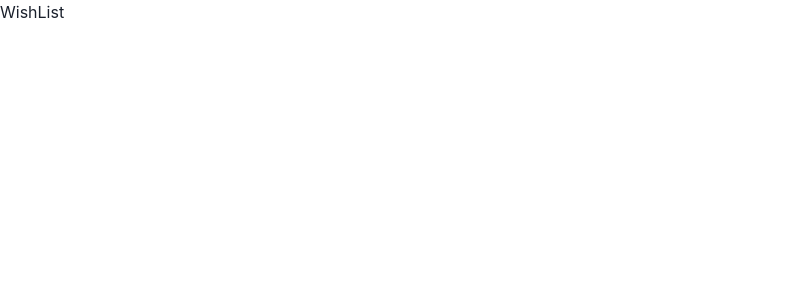
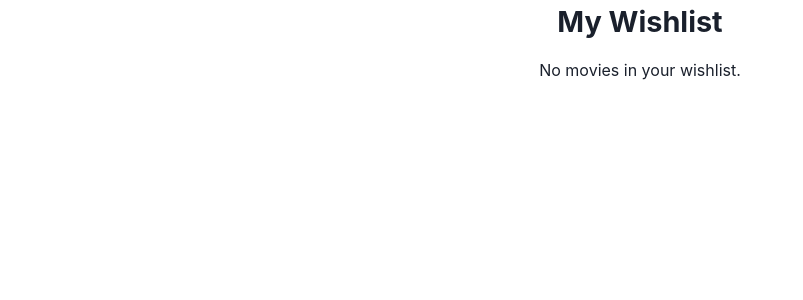
Before and after one commit to LemonLucy/EunFlix, a React (Vite) app: page /wishlist in a window 1280 px wide. Shown: the top 300 px of the page, without its empty margins (0-803 px from the left). Built offline with nearby package versions, Linux system fonts and the light colour scheme; sample sign-in values are in the browser's storage; a web font is replaced by a local one.

Commit message:
feat(wishlist) : Form

```diff
--- a/src/App.jsx
+++ b/src/App.jsx
@@ -10,6 +10,7 @@ import { loginSuccess,setEmail } from "./store/actions/authActions";
 import Popular from "./pages/Popular/Popular";
 import Search from "./pages/Search/Search";
 import WishList from "./pages/WishList/WishList";
+import { setWishlist } from "./store/slices/wishlistSlice";
 
 const App = () => {
   const dispatch = useDispatch();
@@ -18,10 +19,12 @@ const App = () => {
     try {
       const isAuthenticated = JSON.parse(localStorage.getItem('isLoggedIn'));
       const storedUser = JSON.parse(localStorage.getItem('user-info'));
+      const savedWishlist = JSON.parse(localStorage.getItem('wishlist')) || [];
 
       if (isAuthenticated && storedUser) {
         dispatch(loginSuccess());
         dispatch(setEmail(storedUser.email));
+        dispatch(setWishlist(savedWishlist));
       }
     } catch (error) {
       console.error("Failed to parse localStorage data:", error);
--- a/src/components/TitleCards/TitleCards.css
+++ b/src/components/TitleCards/TitleCards.css
@@ -42,6 +42,7 @@
     align-items: center;
     opacity: 0;
     transition: opacity 0.3s ease;
+    gap: 10px;
   }
   .icon-button {
     display: flex;
--- a/src/pages/WishList/WishList.jsx
+++ b/src/pages/WishList/WishList.jsx
@@ -1,8 +1,40 @@
+import '../../components/TitleCards/TitleCards.css';
+import { useEffect, useState } from 'react';
+import { AiFillHeart } from 'react-icons/ai';
 
 const WishList = () => {
+  const [wishlistMovies, setWishlistMovies] = useState([]);
+
+  useEffect(() => {
+    // Retrieve wishlist from localStorage
+    const savedWishlist = JSON.parse(localStorage.getItem('wishlist')) || [];
+    setWishlistMovies(savedWishlist);
+  }, []);
+
   return (
-    <div>WishList</div>
-  )
-}
+    <div className="titlecards">
+      <h2>My Wishlist</h2>
+      <div className="titlecard-container">
+        {wishlistMovies.length > 0 ? (
+          wishlistMovies.map((movie) => (
+            <div className="titlecard" key={movie.id}>
+              <div className="image-container">
+                <img src={`https://image.tmdb.org/t/p/w500${movie.backdrop_path}`} alt="movie" />
+                <div className="overlay">
+                  <div className="icon-button">
+                    <AiFillHeart size={25} color="red" /> {/* Always red since it's in the wishlist */}
+                  </div>
+                </div>
+                <p>{movie.title}</p>
+              </div>
+            </div>
+          ))
+        ) : (
+          <p>No movies in your wishlist.</p>
+        )}
+      </div>
+    </div>
+  );
+};
 
-export default WishList
+export default WishList;
--- /dev/null
+++ b/src/store/slices/wishlistSlice.js
@@ -0,0 +1,28 @@
+// load wishlist from localstorage when app starts
+import { createSlice } from '@reduxjs/toolkit';
+
+const initialState = {
+  wishlist: JSON.parse(localStorage.getItem('wishlist')) || [],
+};
+
+const wishlistSlice = createSlice({
+  name: 'wishlist',
+  initialState,
+  reducers: {
+    setWishlist: (state, action) => {
+      state.wishlist = action.payload;
+      localStorage.setItem('wishlist', JSON.stringify(state.wishlist)); // Sync with localStorage
+    },
+    addToWishlist: (state, action) => {
+      state.wishlist.push(action.payload);
+      localStorage.setItem('wishlist', JSON.stringify(state.wishlist));
+    },
+    removeFromWishlist: (state, action) => {
+      state.wishlist = state.wishlist.filter((movie) => movie.id !== action.payload);
+      localStorage.setItem('wishlist', JSON.stringify(state.wishlist));
+    },
+  },
+});
+
+export const { setWishlist, addToWishlist, removeFromWishlist } = wishlistSlice.actions;
+export default wishlistSlice.reducer;
```
